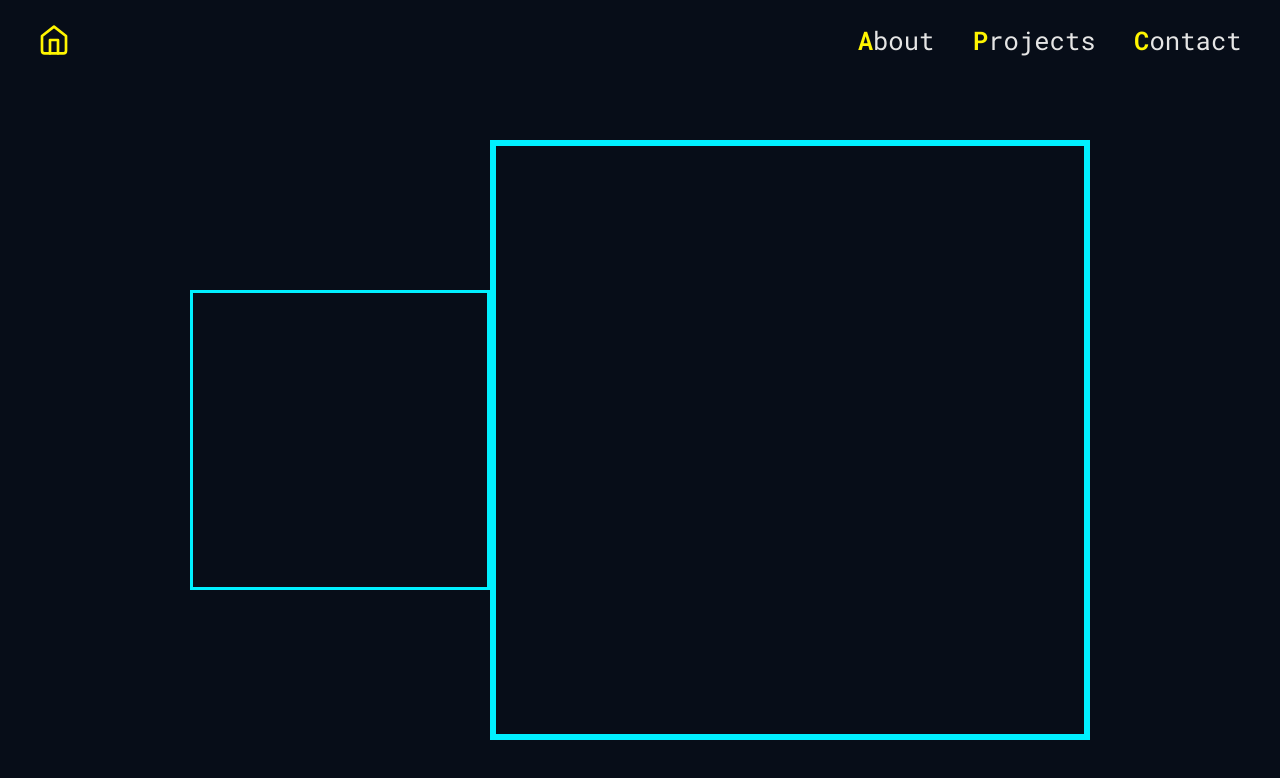
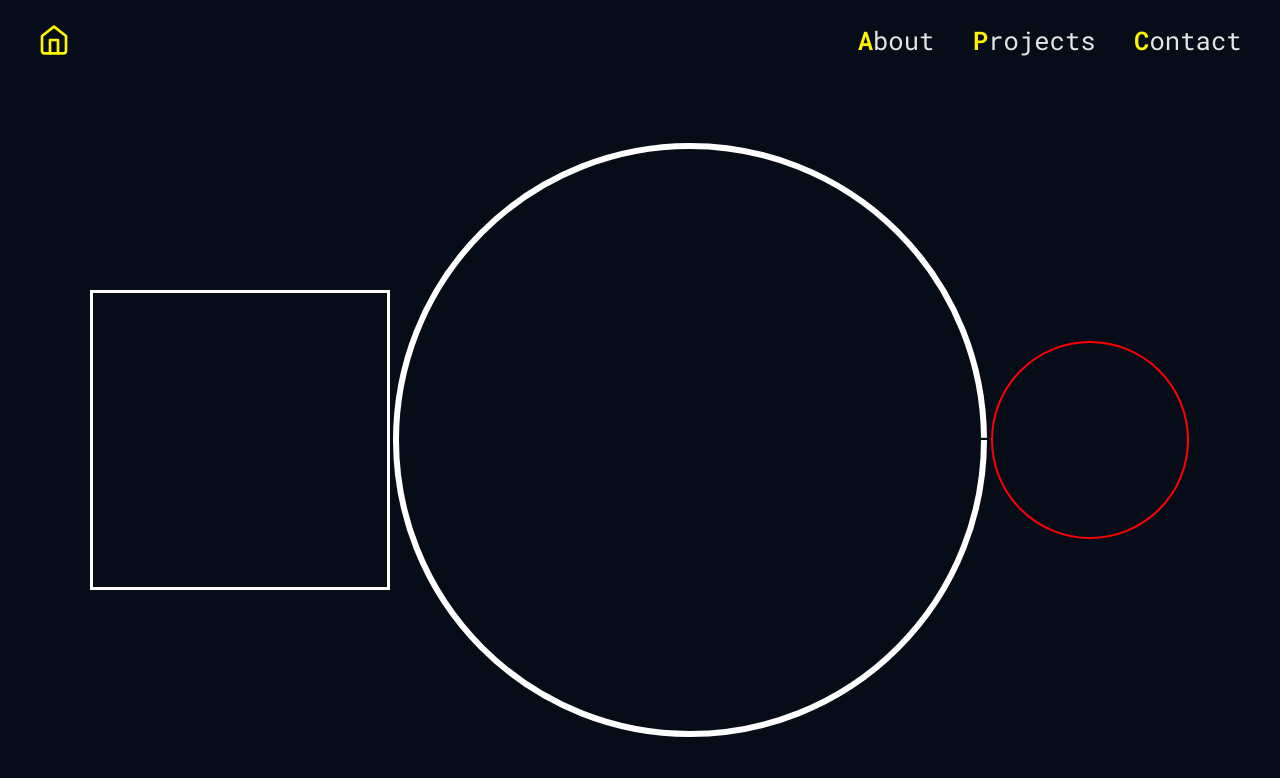
Before and after one commit to JakePitman/moreaporia, a React (Create React App) app: page /projects in a window 1280 px wide. Shown: the top 778 px of the page. Built offline with nearby package versions, Linux system fonts and the light colour scheme; a web font is replaced by a local one.

Commit message:
Control color with props & fix circle position

```diff
--- a/src/components/ProjectsPage/BlueprintShape.tsx
+++ b/src/components/ProjectsPage/BlueprintShape.tsx
@@ -3,6 +3,7 @@ import { motion } from "framer-motion";
 
 type Props = {
   shape: "square" | "circle";
+  color: string;
 };
 
 const variants = {
@@ -10,8 +11,12 @@ const variants = {
   visible: { opacity: 1, pathLength: 1, transition: { duration: 1 } },
 };
 
+type ShapeProps = {
+  color: string;
+};
+
 const shapeMap = {
-  square: (
+  square: ({ color }: ShapeProps) => (
     <motion.rect
       variants={variants}
       initial="hidden"
@@ -21,24 +26,25 @@ const shapeMap = {
       y="0.5"
       width="99%"
       height="99%"
-      stroke="#00F0FF"
+      stroke={color}
     />
   ),
-  circle: (
+  circle: ({ color }: ShapeProps) => (
     <motion.circle
       variants={variants}
       initial="hidden"
       animate="visible"
       id="Ellipse 1"
-      cx="184.5"
-      cy="163.5"
-      r="97"
-      stroke="white"
+      cx="50%"
+      cy="50%"
+      r="49%"
+      stroke={color}
     />
   ),
 };
 
-const BlueprintShape = ({ shape }: Props) => {
+const BlueprintShape = ({ shape, color }: Props) => {
+  const Shape = shapeMap[shape];
   return (
     <motion.svg
       initial="hidden"
@@ -47,9 +53,8 @@ const BlueprintShape = ({ shape }: Props) => {
       height="100%"
       viewBox="0 0 100 100"
       fill="none"
-      xmlns="http://www.w3.org/2000/svg"
     >
-      {shapeMap[shape]}
+      <Shape color={color} />
     </motion.svg>
   );
 };
--- a/src/components/ProjectsPage/ProjectsPage.tsx
+++ b/src/components/ProjectsPage/ProjectsPage.tsx
@@ -13,10 +13,13 @@ const ProjectsPage = () => {
   return (
     <div className={styles.pageContainer}>
       <div className={styles.svgContainer}>
-        <BlueprintShape shape="square" />
+        <BlueprintShape shape="square" color="white" />
       </div>
       <div style={{ width: "600px", height: "600px" }}>
-        <BlueprintShape shape="square" />
+        <BlueprintShape shape="circle" color="white" />
+      </div>
+      <div style={{ width: "200px", height: "200px" }}>
+        <BlueprintShape shape="circle" color="red" />
       </div>
     </div>
   );
```
